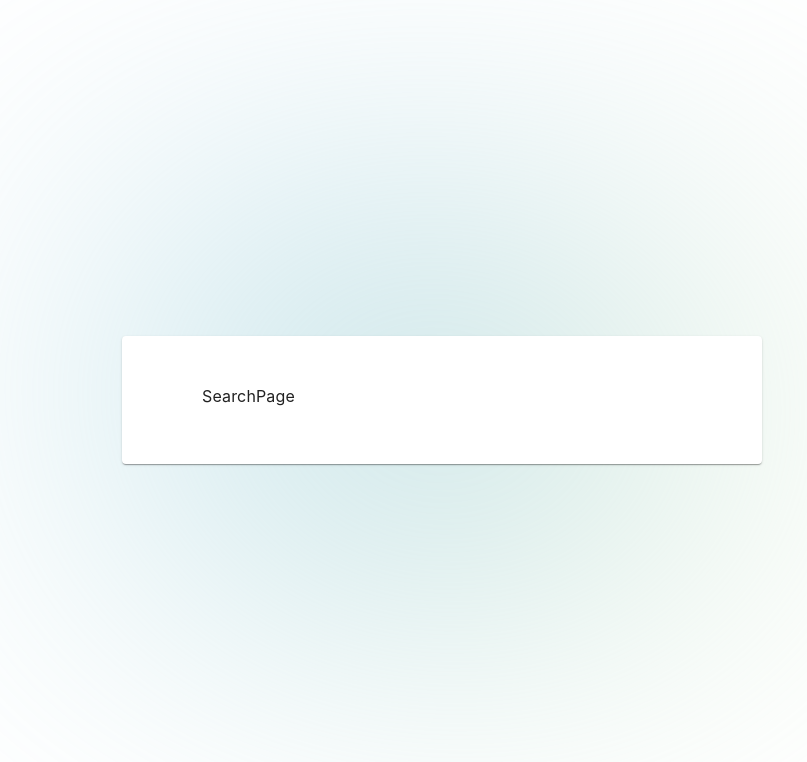
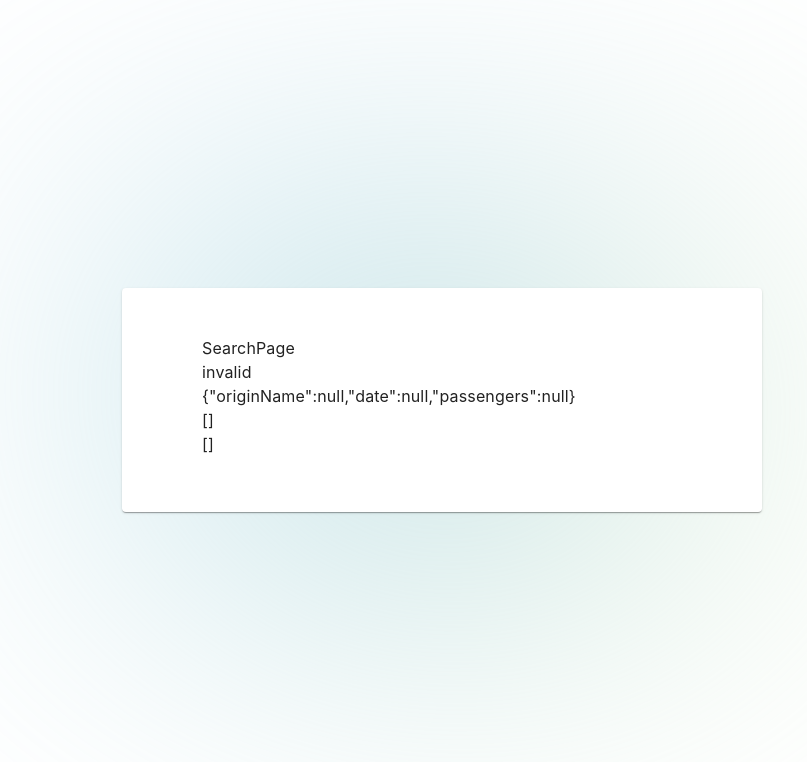
Before and after one commit to Banych/interview-task-destinations, a React (Create React App) app: page /search in a window 1280 px wide. Shown: the top 762 px of the page, without its empty margins (198-1005 px from the left). Built offline with nearby package versions, Linux system fonts and the light colour scheme.

Commit message:
params and calculations

```diff
--- a/package.json
+++ b/package.json
@@ -58,6 +58,7 @@
     ]
   },
   "devDependencies": {
+    "@babel/plugin-proposal-private-property-in-object": "^7.21.11",
     "@types/lodash": "^4.14.196"
   }
 }
--- a/public/index.html
+++ b/public/index.html
@@ -1,43 +1,18 @@
 <!DOCTYPE html>
 <html lang="en">
+
 <head>
   <meta charset="utf-8" />
   <link rel="icon" href="%PUBLIC_URL%/favicon.ico" />
   <meta name="viewport" content="width=device-width, initial-scale=1" />
   <meta name="theme-color" content="#000000" />
-    <meta
-      name="description"
-      content="Web site created using create-react-app"
-    />
-    <link rel="apple-touch-icon" href="%PUBLIC_URL%/logo192.png" />
-    <!--
-      manifest.json provides metadata used when your web app is installed on a
-      user's mobile device or desktop. See https://developers.google.com/web/fundamentals/web-app-manifest/
-    -->
-    <link rel="manifest" href="%PUBLIC_URL%/manifest.json" />
-    <!--
-      Notice the use of %PUBLIC_URL% in the tags above.
-      It will be replaced with the URL of the `public` folder during the build.
-      Only files inside the `public` folder can be referenced from the HTML.
-
-      Unlike "/favicon.ico" or "favicon.ico", "%PUBLIC_URL%/favicon.ico" will
-      work correctly both with client-side routing and a non-root public URL.
-      Learn how to configure a non-root public URL by running `npm run build`.
-    -->
+  <meta name="description" content="Web site created using create-react-app" />
   <title>React App</title>
 </head>
+
 <body>
   <noscript>You need to enable JavaScript to run this app.</noscript>
   <div id="root"></div>
-    <!--
-      This HTML file is a template.
-      If you open it directly in the browser, you will see an empty page.
+</body>
 
-      You can add webfonts, meta tags, or analytics to this file.
-      The build step will place the bundled scripts into the <body> tag.
-
-      To begin the development, run `npm start` or `yarn start`.
-      To create a production bundle, use `npm run build` or `yarn build`.
-    -->
-  </body>
 </html>
--- a/src/components/Calendar.tsx
+++ b/src/components/Calendar.tsx
@@ -15,6 +15,7 @@ export const Calendar = forwardRef<HTMLDivElement, CalendarProps>(({
       {...props}
       ref={ref}
       disablePast
+
       slotProps={{
         textField: {
           ...textFieldProps,
--- a/src/components/CityAutocomplete.tsx
+++ b/src/components/CityAutocomplete.tsx
@@ -1,7 +1,7 @@
 import React, { useCallback, useEffect, useMemo, useState } from 'react'
 import { Autocomplete, Skeleton, TextField, TextFieldProps } from "@mui/material"
 import { CityType } from "../models/CityType"
-import fakeApi from "../fakeApi";
+import { fetch } from "../fakeApi";
 import { debounce } from "lodash";
 
 type CityAutocompleteProps = Omit<TextFieldProps, 'defaultValue' | 'value'> & {
@@ -34,7 +34,7 @@ export const CityAutocomplete: React.FC<CityAutocompleteProps> = ({
   }, []);
 
   const debounced = useMemo(() => debounce(async () => {
-    const result = await fakeApi(search);
+    const result = await fetch(search);
     setIsLoading(false);
     setItems(result)
   }, 300), [ search ])
--- a/src/components/DestinationSelector.tsx
+++ b/src/components/DestinationSelector.tsx
@@ -21,8 +21,6 @@ export const DestinationSelector = () => {
     name: 'destinations',
     control,
   });
-
-  // const { fieldState: { error } } = useController({ control, name: 'destinations' })
 
   const onClickAddDestination = useCallback(() => {
     append({});
@@ -108,10 +106,19 @@ export const DestinationSelector = () => {
                     />
                   )}
                 />
-                <Tooltip title='Remove destination'>
-                  <IconButton onClick={() => onClickRemoveDestination(index)}>
-                    <RemoveIcon />
-                  </IconButton>
+                <Tooltip title={
+                  destinations.length === 1 && index === 0
+                    ? 'You cannot remove the only destination'
+                    : 'Remove destination'
+                }>
+                  <span>
+                    <IconButton
+                      onClick={() => onClickRemoveDestination(index)}
+                      disabled={destinations.length === 1 && index === 0}
+                    >
+                      <RemoveIcon />
+                    </IconButton>
+                  </span>
                 </Tooltip>
               </Box>
             </TimelineContent>
--- a/src/components/pages/HomePage.tsx
+++ b/src/components/pages/HomePage.tsx
@@ -1,12 +1,14 @@
 import { FormProvider, useForm } from "react-hook-form"
 import { Box, Button, Grid } from "@mui/material"
 import { yupResolver } from '@hookform/resolvers/yup';
+import { useParams, useRoutes, useNavigate } from "react-router-dom";
 
 import { SearchFormModel } from "../../models/searchForm"
 import { SearchForm } from "../SearchForm"
 import { SearchFormSchema } from "../../models/searchFormSchema";
 
 export const HomePage = () => {
+  const navigate = useNavigate();
   const form = useForm<SearchFormModel>({
     defaultValues: {
       date: new Date().toISOString(),
@@ -22,6 +24,18 @@ export const HomePage = () => {
 
   const onHandleSubmit = handleSubmit((value) => {
     console.log(value);
+    const params = new URLSearchParams();
+    params.append('originName', value.origin.name);
+    let destinations: string[] = [];
+    value.destinations.forEach((destination, index) => {
+      if (destination.name) {
+        destinations.push(destination.name);
+      }
+    });
+    params.append('destinations', destinations.join(','));
+    params.append('date', value.date);
+    params.append('passengers', value.passengers.toString());
+    navigate(`/search?${params.toString()}`);
   });
 
   return (
@@ -34,7 +48,7 @@ export const HomePage = () => {
           {JSON.stringify(form.formState.errors)}
           <Button
             type='submit'
-          // disabled={!form.formState.isValid}
+            disabled={!form.formState.isValid}
           >
             Submit
           </Button>
--- a/src/components/pages/SearchPage.tsx
+++ b/src/components/pages/SearchPage.tsx
@@ -1,7 +1,62 @@
-import React from 'react'
+import React, { useEffect, useMemo } from 'react'
+import { useSearchParams } from "react-router-dom";
+import { useLocation, useParams } from "react-router";
+import { fetchCitiesByNames } from "../../fakeApi";
+import { CityType } from "../../models/CityType";
+import { calculateDistanceBetweenCities } from "../../utils";
 
 export const SearchPage = () => {
+  const [ searchParams ] = useSearchParams();
+  const [ citiesData, setCitiesData ] = React.useState<CityType[]>([]);
+  const config = useMemo(() => {
+    const originName = searchParams.get('originName');
+    const destinations = searchParams.get('destinations')?.split(',');
+    const date = searchParams.get('date');
+    const passengers = searchParams.get('passengers');
+
+    return {
+      originName,
+      destinations,
+      date,
+      passengers
+    }
+  }, [ searchParams ]);
+
+  const isSearchParamsValid = useMemo(() => {
+    return !!config.originName &&
+      !!config.destinations &&
+      config.destinations.length > 0 &&
+      !!config.date &&
+      !!config.passengers;
+  }, [ config ]);
+
+  const calculatedDestinations = useMemo(() => {
+    if (isSearchParamsValid && citiesData.length > 0) {
+      return calculateDistanceBetweenCities(citiesData);
+    }
+    return [];
+  }, [ citiesData, isSearchParamsValid ]);
+
+  useEffect(() => {
+    (async () => {
+      if (isSearchParamsValid && config.destinations && config.originName) {
+        const citiesData = await fetchCitiesByNames([ config.originName, ...config.destinations ]);
+        setCitiesData(citiesData);
+      }
+    })();
+  }, [ config.destinations, config.originName, isSearchParamsValid ]);
+
   return (
-    <div>SearchPage</div>
+    <div>
+      SearchPage
+      <br />
+      {isSearchParamsValid ? 'valid' : 'invalid'}
+      <br />
+      {JSON.stringify(config)}
+      <br />
+      {JSON.stringify(citiesData)}
+      <br />
+      {JSON.stringify(calculatedDestinations)}
+    </div>
   )
 }
--- a/src/fakeApi/index.ts
+++ b/src/fakeApi/index.ts
@@ -1,7 +1,7 @@
 import data from "./data"
 import { CityType } from "../models/CityType";
 
-const fetch = (search: string) =>
+export const fetch = (search: string) =>
   new Promise<CityType[]>((res) => {
     setTimeout(() => res(
       data.filter((city =>
@@ -21,6 +21,28 @@ const fetch = (search: string) =>
           name: name
         }))
     ), 500)
-  })
+  });
 
-export default fetch;
+export const fetchCitiesByNames = (names: string[]) =>
+  new Promise<CityType[]>((res) => {
+    setTimeout(() => {
+      let cities: CityType[] = [];
+      names.forEach((name) => {
+        const city = data.find((city =>
+          city[ 0 ]
+            .toLowerCase()
+            .includes(
+              name.toLowerCase()
+            )
+        ))
+        if (city) {
+          cities.push({
+            lat: city[ 1 ],
+            lon: city[ 2 ],
+            name: city[ 0 ]
+          })
+        }
+      })
+      res(cities);
+    }, 500)
+  });
--- /dev/null
+++ b/src/models/CalculationResults.ts
@@ -0,0 +1,6 @@
+import { CityType } from "./CityType";
+
+export type CalculationResultsType = {
+  distance: number;
+  cities: [ CityType, CityType ];
+}
--- a/src/models/searchFormSchema.ts
+++ b/src/models/searchFormSchema.ts
@@ -1,11 +1,12 @@
-import { object, array, number, date, string } from 'yup';
+import { object, array, number, string } from 'yup';
+import { startOfDay } from "date-fns";
 
 export const SearchFormSchema = object().shape({
   origin: object().shape({
     lat: number().required(),
     lon: number().required(),
     name: string().required(),
-  }).required('City of origin must be filled in'),
+  }).required('Must be filled in'),
   destinations: array()
     .of(object().shape({
       lat: number().required(),
@@ -14,22 +15,22 @@ export const SearchFormSchema = object().shape({
     })
       .when((value, schema) => (
         value.length > 0
-          ? schema.required('City of destination must be filled in')
+          ? schema.required('Must be filled in')
           : schema.notRequired()
       )))
-    .min(1, 'Minimum one destination city should present')
-    .required('City of destination must be filled in'),
+    .min(1, 'Minimum one should present')
+    .required('Must be filled in'),
   passengers: number()
     .typeError('Must be a number')
     .min(1)
     .max(30)
-    .required('Number of passengers must be filled in'),
+    .required('Must be filled in'),
   date: string()
     .test('is-in-future', 'Date must be in the future', (value) => {
       if (!value) return false;
-      const now = new Date();
+      const today = startOfDay(new Date());
       const date = new Date(value);
-      return date > now;
+      return date > today;
     })
     .required('Date must be filled in')
 });
--- a/src/utils.ts
+++ b/src/utils.ts
@@ -1,5 +1,7 @@
 import { ClassValue, clsx } from "clsx";
 import { twMerge } from "tailwind-merge";
+import { CityType } from "./models/CityType";
+import { CalculationResultsType } from "./models/CalculationResults";
 
 export const cn = (...inputs: ClassValue[]) => twMerge(clsx(inputs));
 
@@ -19,3 +21,22 @@ export const haversineDistanceBetweenPoints = (
   ) * R;
   return d;
 }
+
+export const calculateDistanceBetweenCities = (cities: CityType[]): CalculationResultsType[] => {
+  return cities.reduce((acc, city, index) => {
+    const nextCity = cities[ index + 1 ];
+    if (nextCity) {
+      const distance = haversineDistanceBetweenPoints(
+        city.lat,
+        city.lon,
+        nextCity.lat,
+        nextCity.lon
+      );
+      acc.push({
+        distance,
+        cities: [ city, nextCity ]
+      })
+    }
+    return acc;
+  }, [] as CalculationResultsType[])
+}
```
Also changed, not shown: 1 other file (tests, documents, lock files or other folders). Lines whose indentation alone changed are shown as unchanged.
